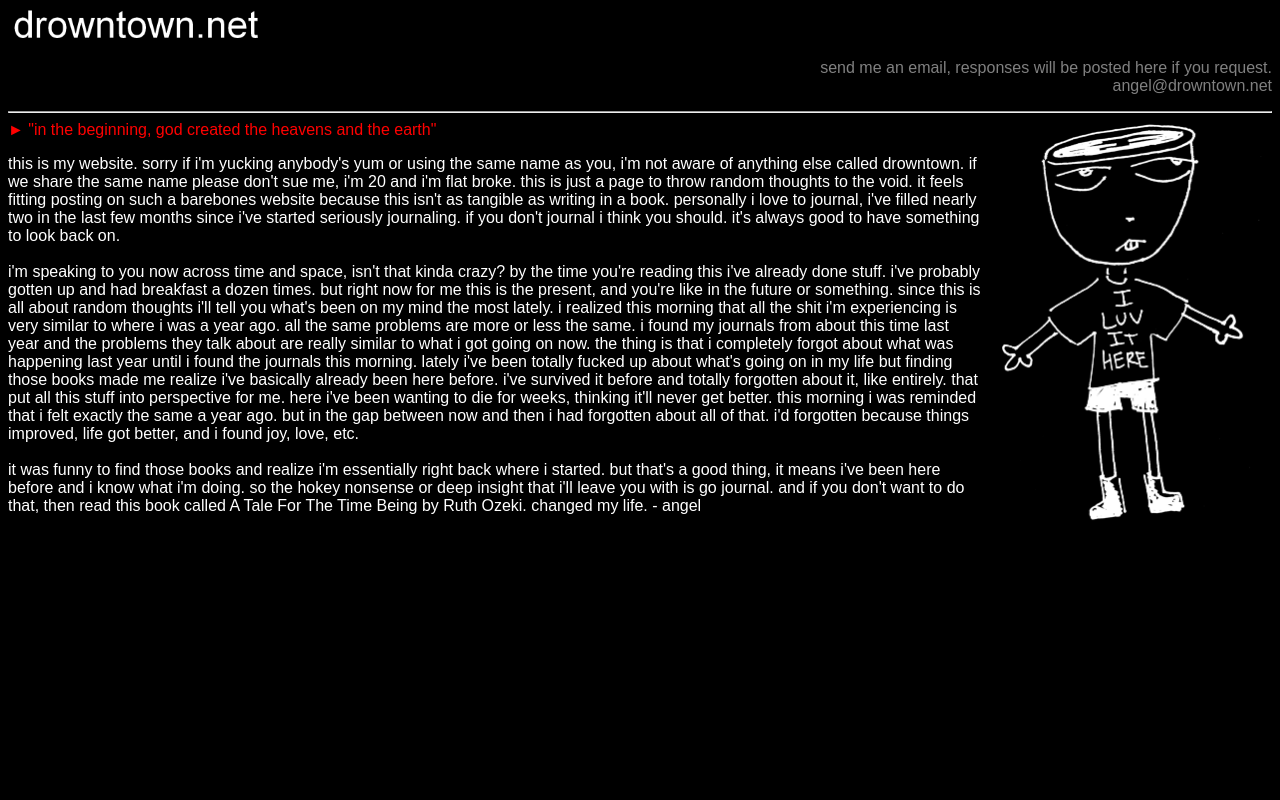
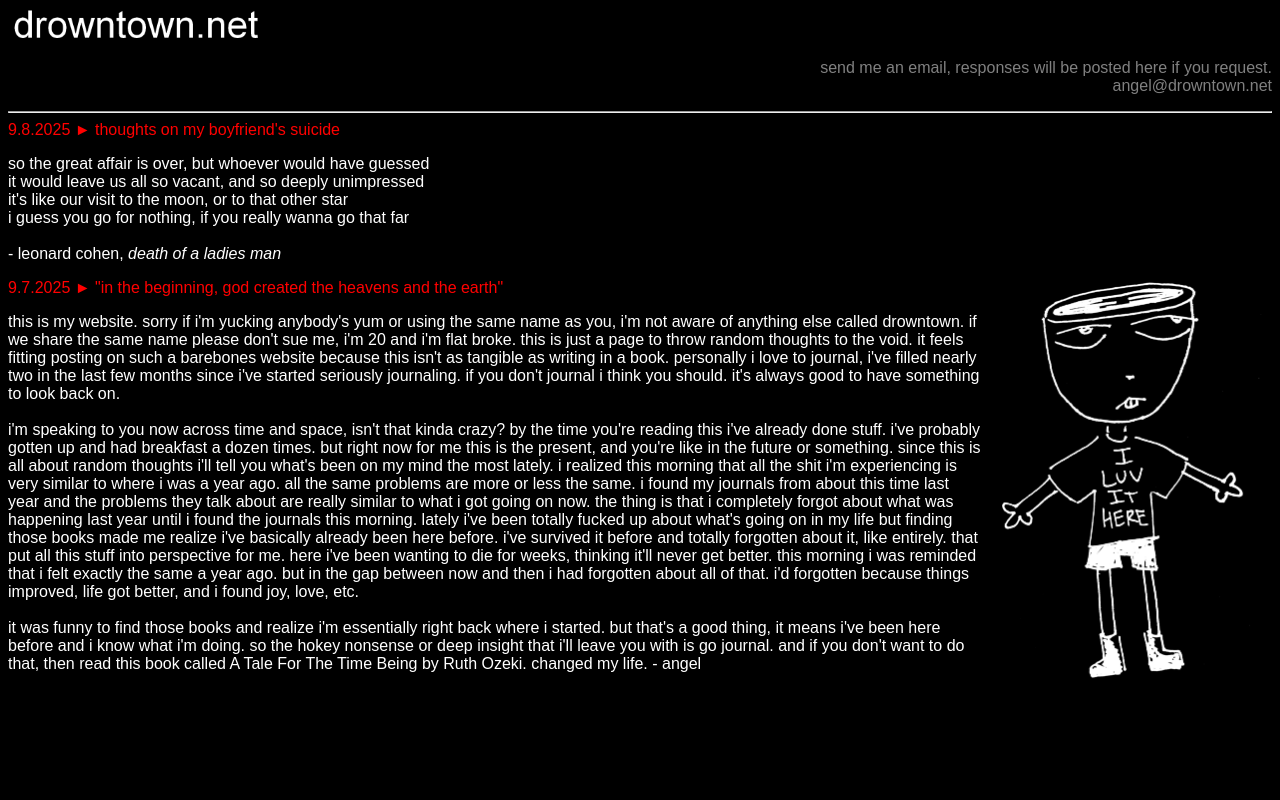
Before and after one commit to 23785ugjfwe9123rjdfasr23546/webdep, a plain HTML site: page index.html in a window 1280 px wide. Shown: the top 800 px of the page. Drawn offline with Linux system fonts and the light colour scheme.

Commit message:
Update index.html

```diff
--- a/index.html
+++ b/index.html
@@ -18,12 +18,20 @@
 </HEAD>
 <BODY>
 
+<red>9.8.2025 ► thoughts on my boyfriend's suicide</red>
+<p>
+so the great affair is over, but whoever would have guessed<br>
+it would leave us all so vacant, and so deeply unimpressed<br>
+it's like our visit to the moon, or to that other star<br>
+i guess you go for nothing, if you really wanna go that far<br><br>
+- leonard cohen, <i>death of a ladies man</i>
+</p>
 
 
 <IMG SRC="img1.png" HEIGHT=400 ALIGN=RIGHT>
 
 
-<red>► "in the beginning, god created the heavens and the earth"</red>
+<red>9.7.2025 ► "in the beginning, god created the heavens and the earth"</red>
 <p>
 this is my website. sorry if i'm yucking anybody's yum or using the same name as you, i'm not aware of anything else called drowntown. if we share the same name please don't sue me, i'm 20 and i'm flat broke. this is just a page to throw random thoughts to the void. it feels fitting posting on such a barebones website because this isn't as tangible as writing in a book. personally i love to journal, i've filled nearly two in the last few months since i've started seriously journaling. if you don't journal i think you should. it's always good to have something to look back on.
 <br><br>
```
